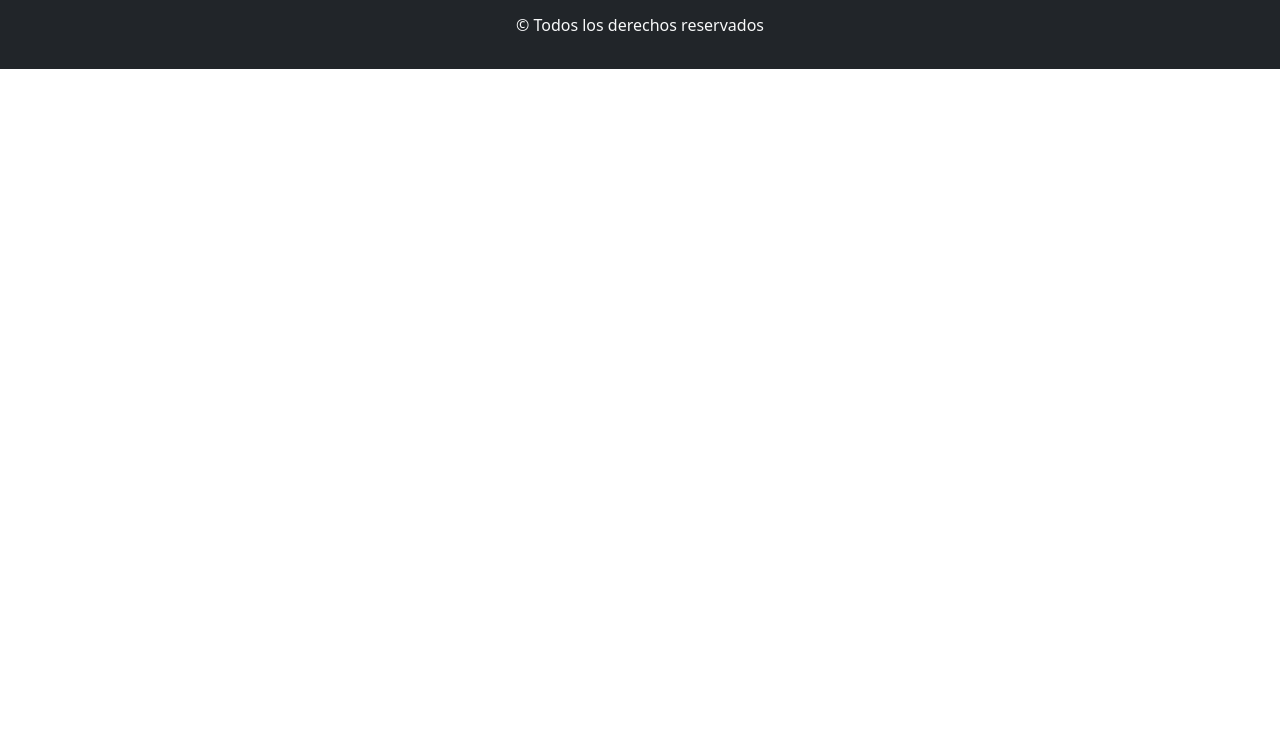
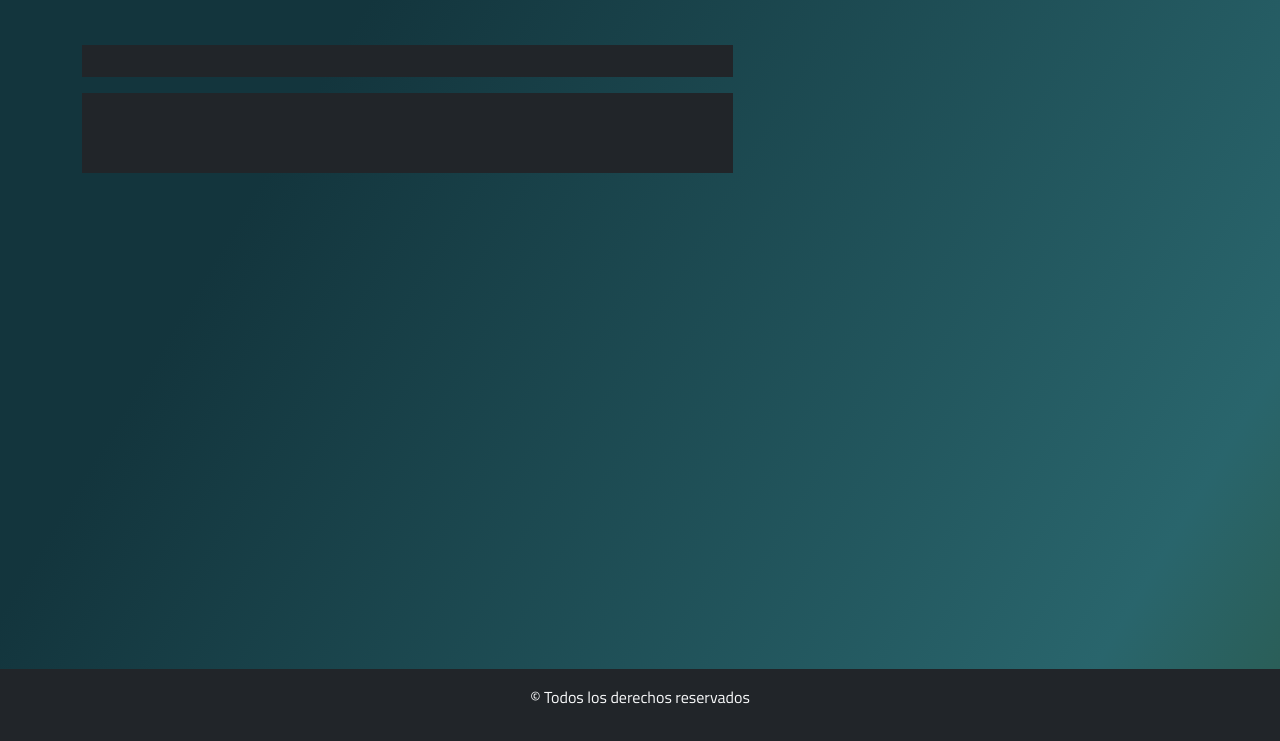
Before and after one commit to anasoledad/tp5-ejercicio4-js, a plain HTML site: page index.html in a window 1280 px wide. Shown: the part 59-800 px from the top of the page. Drawn offline with nearby package versions, Linux system fonts and the light colour scheme.

Commit message:
Se agregó estructura y estilo al archivo principal

```diff
--- a/css/style.css
+++ b/css/style.css
@@ -0,0 +1,40 @@
+@import url('https://fonts.googleapis.com/css2?family=Titillium+Web&display=swap');
+
+body{
+    display: flex;
+    flex-direction: column;
+    min-height: 100vh;
+    background: rgb(20, 64, 73);
+    background: linear-gradient(121deg, rgb(19, 53, 61) 23%, rgb(41, 101, 108) 87%, rgba(39, 91, 83, 0.984) 99%);
+
+}
+footer{
+    margin-top: auto;
+}
+
+
+body{
+    font-family: 'Titillium Web', sans-serif;
+}
+
+.texto-fecha{
+    font-size: 1em;
+}
+.texto-hora{
+    font-size: 3.2em;
+}
+#ampm, #seg{
+    font-size: .8em;
+}
+
+@media screen and (min-width: 475px){
+    .texto-fecha{
+        font-size: 1.5em;
+    }
+    .texto-hora{
+        font-size: 3.9em;
+    }
+    #ampm, #seg{
+        font-size: 1.1em;
+    }
+}
--- a/index.html
+++ b/index.html
@@ -20,7 +20,22 @@
             </div>
         </nav>
     </header>
-    <main></main>
+    <main class="container text-center my-5">
+        <section class="text-white">
+            <div class="bg-dark col-md-7">
+                <p class="texto-fecha py-3" id="fecha"></p>
+            </div>
+            <div class="bg-dark col-md-7 d-flex justify-content-center">
+                <div class="d-flex">
+                    <p class="texto-hora py-4 fw-bold" id="tiempo"></p>
+                    <div class="py-4 ps-2 fw-bold">
+                        <p class="d-block pt-4 pb-0 m-0" id="ampm"></p>
+                        <p class="d-block pb-2 m-0" id="seg"></p>
+                    </div>
+                </div>
+            </div>
+        </section>
+    </main>
     <footer class="bg-dark text-light py-3 text-center">
         <p>&copy; Todos los derechos reservados</p>
     </footer>
```
